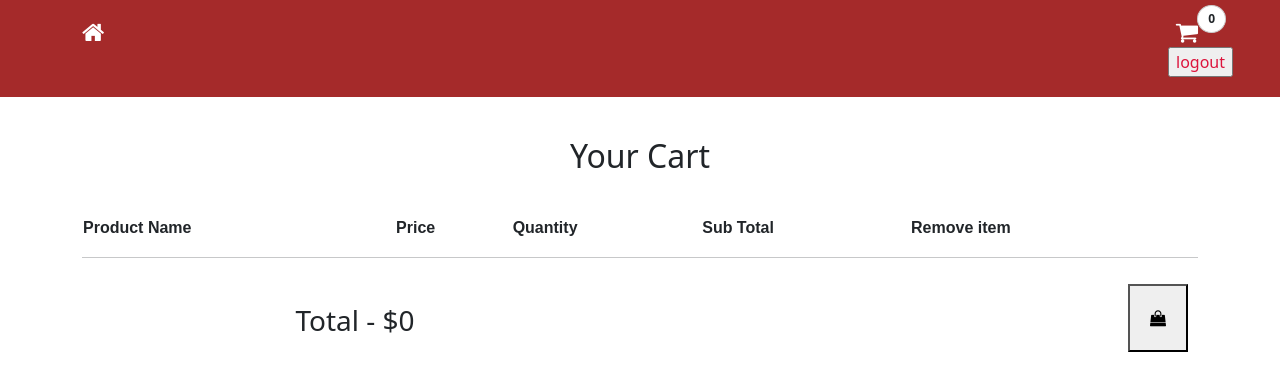
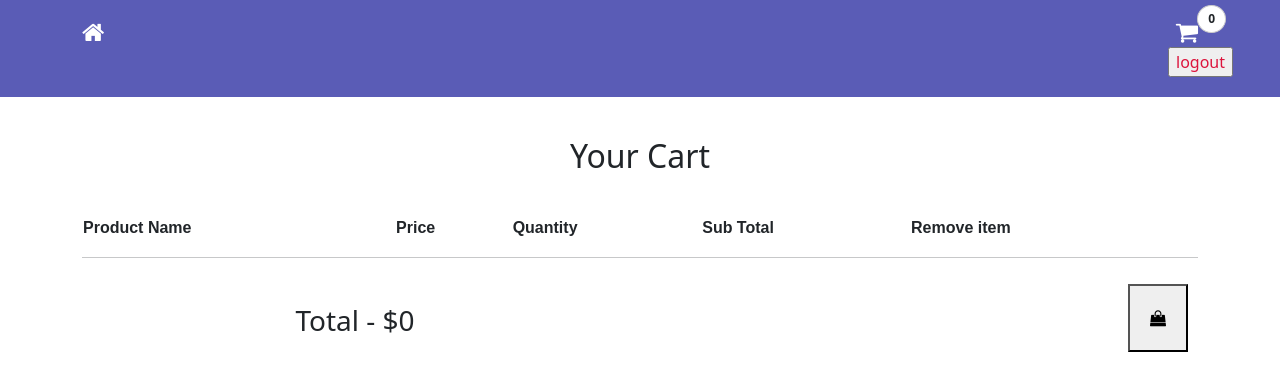
Before and after one commit to vam012/TCSGrocers, an Angular app in the folder Frontend/tcs-grocers/: page /cart in a window 1280 px wide. Shown: the top 390 px of the page. Built offline with nearby package versions, Linux system fonts and the light colour scheme.

Commit message:
minor styling

```diff
--- a/Frontend/tcs-grocers/src/app/cart/cart.component.css
+++ b/Frontend/tcs-grocers/src/app/cart/cart.component.css
@@ -1,5 +1,5 @@
 header{
-    background-color: brown;
+    background-color: rgb(90, 92, 182);
     padding: 20px 0;
 }
 .cart_icon {
--- a/Frontend/tcs-grocers/src/app/user-home/user-home.component.css
+++ b/Frontend/tcs-grocers/src/app/user-home/user-home.component.css
@@ -1,5 +1,5 @@
 header{
-    background-color: brown;
+    background-color: rgb(90, 92, 182);
     padding: 20px 0;
 }
 .cart_icon{
```
